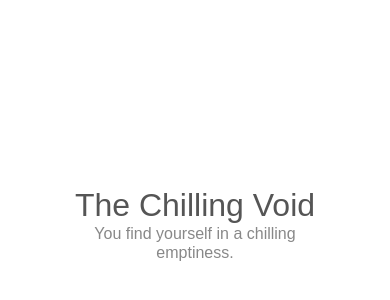
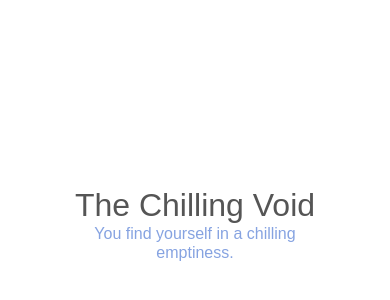
Before and after one commit to justinweiyungwu/week4project1, a website: page cssgrid/404.html in a window 390 px wide. Shown: the part 198-498 px from the top of the page. Drawn offline with Linux system fonts and the light colour scheme.

Commit message:
changes to 404.html, all merges, commits, branches and mobile layout as of 12pm Fri finished by Justin Wu

```diff
--- a/cssgrid/404.html
+++ b/cssgrid/404.html
@@ -12,7 +12,7 @@
         }
 
         html {
-            color: #888;
+            color: rgb(134, 163, 225);
             display: table;
             font-family: sans-serif;
             height: 100%;
```
